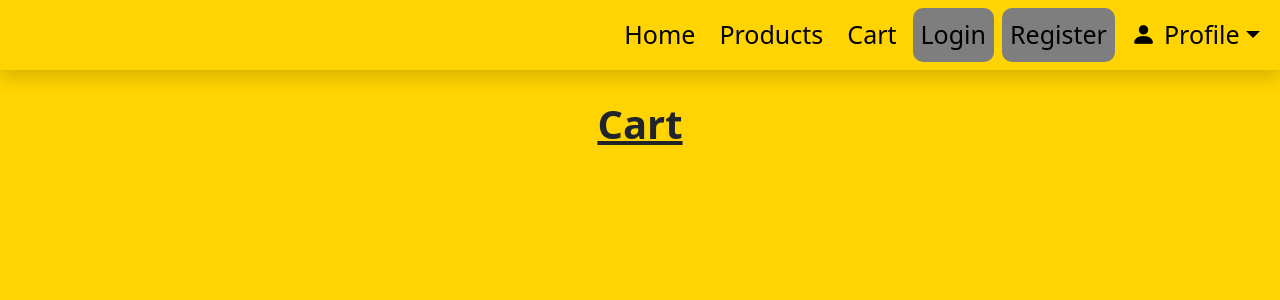
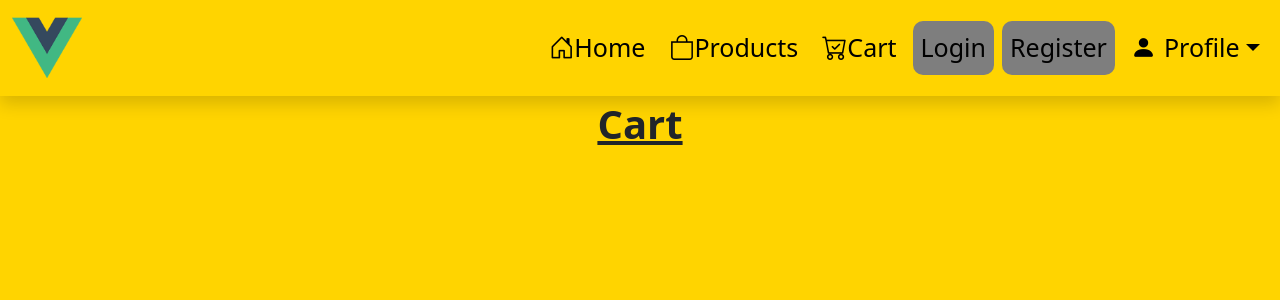
Before and after one commit to Kagisomphayi/Bakery-Burst-POS-front, a Vue app: page /cart in a window 1280 px wide. Shown: the top 300 px of the page. Built offline with nearby package versions, Linux system fonts and the light colour scheme.

Commit message:
Add files via upload

```diff
--- a/src/components/Navbar.vue
+++ b/src/components/Navbar.vue
@@ -1,7 +1,7 @@
 <template>
   <nav class="navbar navbar-expand-lg navbar-dark shadow">
     <div class="container-fluid">
-      <a class="navbar-brand" href="#"></a>
+      <a class="navbar-brand zoom" href="#"><router-link class="nav-text" to="/"><img class="logo" src="../assets/logo.png" alt=""></router-link> </a>
       <button
         class="navbar-toggler"
         type="button"
@@ -17,23 +17,24 @@
         <ul class="navbar-nav ms-md-auto gap-2">
           <li class="nav-item rounded">
             <a class="nav-link" aria-current="page" href="#"
-              ><router-link class="nav-text" to="/">Home</router-link></a
+              ><router-link class="nav-text" to="/"><i class="bi bi-house-door"></i>Home</router-link></a
             >
           </li>
           <li class="nav-item rounded" v-if="!isLoggedIn">
             <a class="nav-link" href="#"
               ><router-link class="nav-text" to="/products"
-                >Products</router-link
+                ><i class="bi bi-bag"></i>Products</router-link
               ></a
             >
           </li>
           <li class="nav-item rounded" v-if="!isLoggedIn">
             <a class="nav-link" href="#"
               ><router-link class="nav-text" to="/cart"
-                >Cart</router-link
+                ><i class="bi bi-cart-check"></i>Cart </router-link
               ></a
             >
           </li>
+
           <li class="nav-item login-text rounded">
             <a class="nav-link" href="#"
               ><router-link class=" nav-text" to="/login">Login</router-link></a
@@ -47,6 +48,7 @@
               ></a
             >
           </li>
+
           <li class="nav-item dropdownrounded" v-if="!isLoggedIn">
             <a
               class="nav-link nav-text text-black dropdown-toggle"
@@ -61,7 +63,7 @@
               class="dropdown-menu dropdown-menu-end"
               aria-labelledby="navbarDropdown"
             >
-              <li><a class="dropdown-item" href="#">Account</a></li>
+              <li><a class="dropdown-item" href="#"><router-link class="" to="/account">View Profile</router-link></a></li>
               <li>
                 <hr class="dropdown-divider" />
               </li>
@@ -80,7 +82,24 @@ export default {
 };
 </script>
 
-<style>
+<style scoped>
+
+
+.zoom {
+  transition: transform .2s;
+  margin: 0 auto;
+}
+
+.zoom:hover {
+  -ms-transform: scale(1.5); /* IE 9 */
+  -webkit-transform: scale(1.5); /* Safari 3-8 */
+  transform: scale(1.5);
+}
+
+
+.logo {
+width:70px;
+   }
 nav {
   position: fixed !important;
   top: 0%;
```
